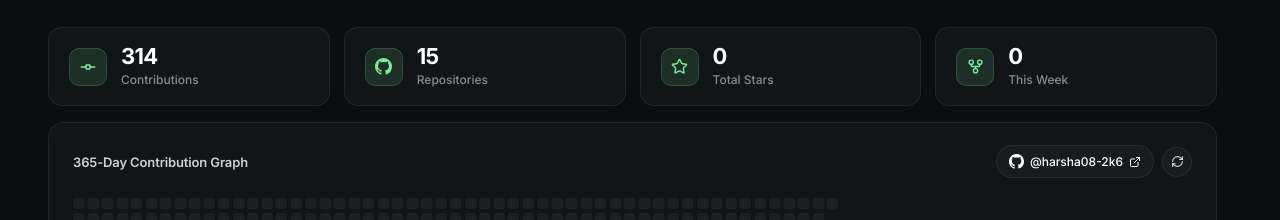
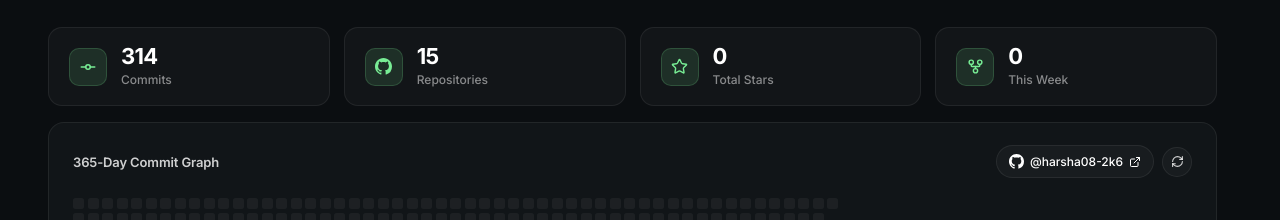
Before and after one commit to harsha08-2k6/Portfolio, a React (Vite) app: page / in a window 1280 px wide. Shown: the part 3355-3575 px from the top of the page. Built offline with nearby package versions, Linux system fonts and the light colour scheme; no server answers; a web font is replaced by a local one.

Commit message:
refactor: rename Contributions to Commits across About section and GitHub activity widget

```diff
--- a/src/components/About.jsx
+++ b/src/components/About.jsx
@@ -41,7 +41,7 @@ function CountUp({ target, suffix }) {
 
 export default function About() {
   const [liveStats, setLiveStats] = useState([
-    { num: 315, suffix: '+', lbl: 'Github Contributions' },
+    { num: 315, suffix: '+', lbl: 'Github Commits' },
     { num: 15, suffix: '+', lbl: 'Completed Projects' },
   ])
 
@@ -62,7 +62,7 @@ export default function About() {
       const contributions = contribData?.total?.lastYear || 315
       const repos = userData?.public_repos || 15
       setLiveStats([
-        { num: contributions, suffix: '+', lbl: 'Github Contributions' },
+        { num: contributions, suffix: '+', lbl: 'Github Commits' },
         { num: repos, suffix: '+', lbl: 'Completed Projects' },
       ])
     }).catch(() => {})
--- a/src/components/GitHubStats.jsx
+++ b/src/components/GitHubStats.jsx
@@ -184,7 +184,7 @@ export default function GitHubStats() {
                   </div>
                   <div className="gh-metric-text">
                     <strong>{stats.totalContributions.toLocaleString()}</strong>
-                    <span>Contributions</span>
+                    <span>Commits</span>
                   </div>
                 </div>
 
@@ -223,7 +223,7 @@ export default function GitHubStats() {
               <div className="gh-heatmap-card">
                 <div className="gh-heatmap-card-header">
                   <div className="gh-heatmap-title">
-                    <span>365-Day Contribution Graph</span>
+                    <span>365-Day Commit Graph</span>
                   </div>
                   <div className="gh-heatmap-actions">
                     <a
@@ -252,13 +252,13 @@ export default function GitHubStats() {
                   <div
                     className="github-heatmap"
                     role="img"
-                    aria-label="GitHub daily contribution heatmap"
+                    aria-label="GitHub daily commit heatmap"
                   >
                     {stats.activity.map((day) => (
                       <div
                         key={day.date}
                         className={`github-heatmap-day level-${getLevel(day.count)}`}
-                        title={`${day.date}: ${day.count} contributions`}
+                        title={`${day.date}: ${day.count} commits`}
                       />
                     ))}
                   </div>
```
